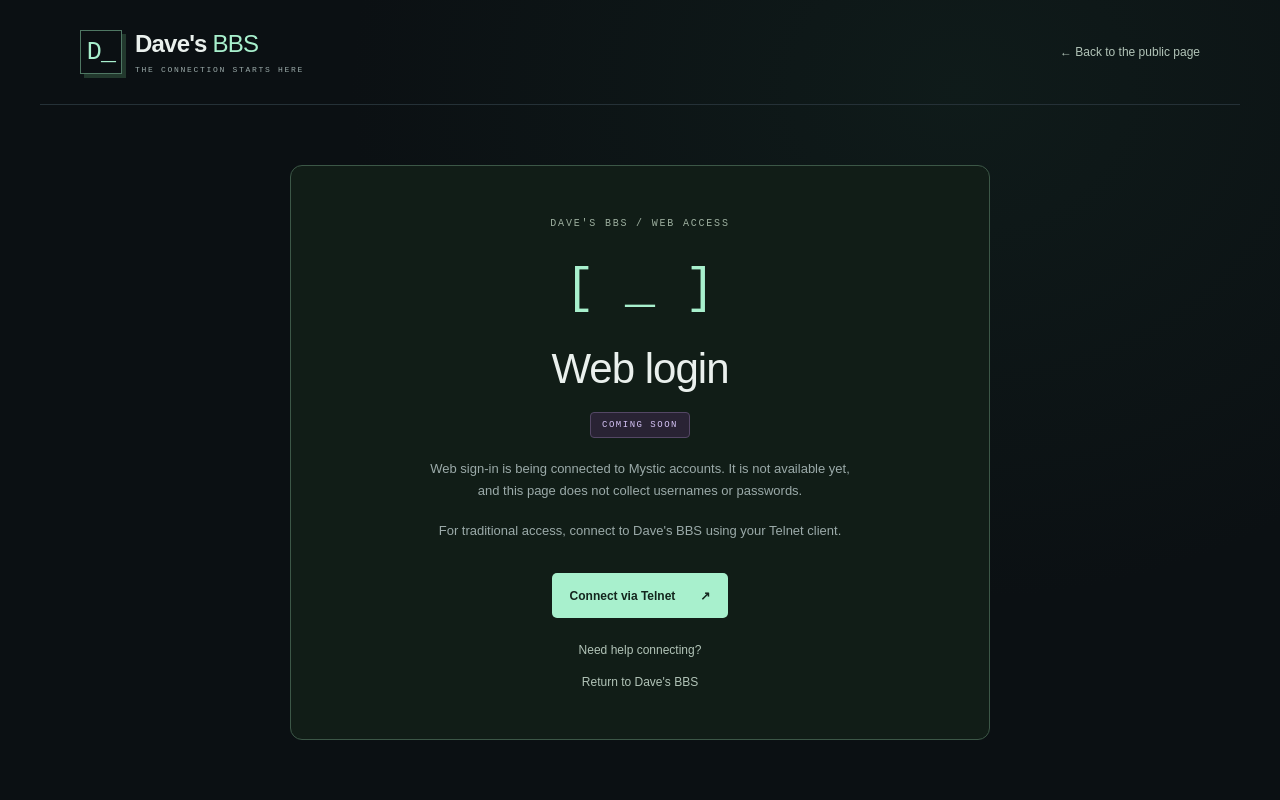
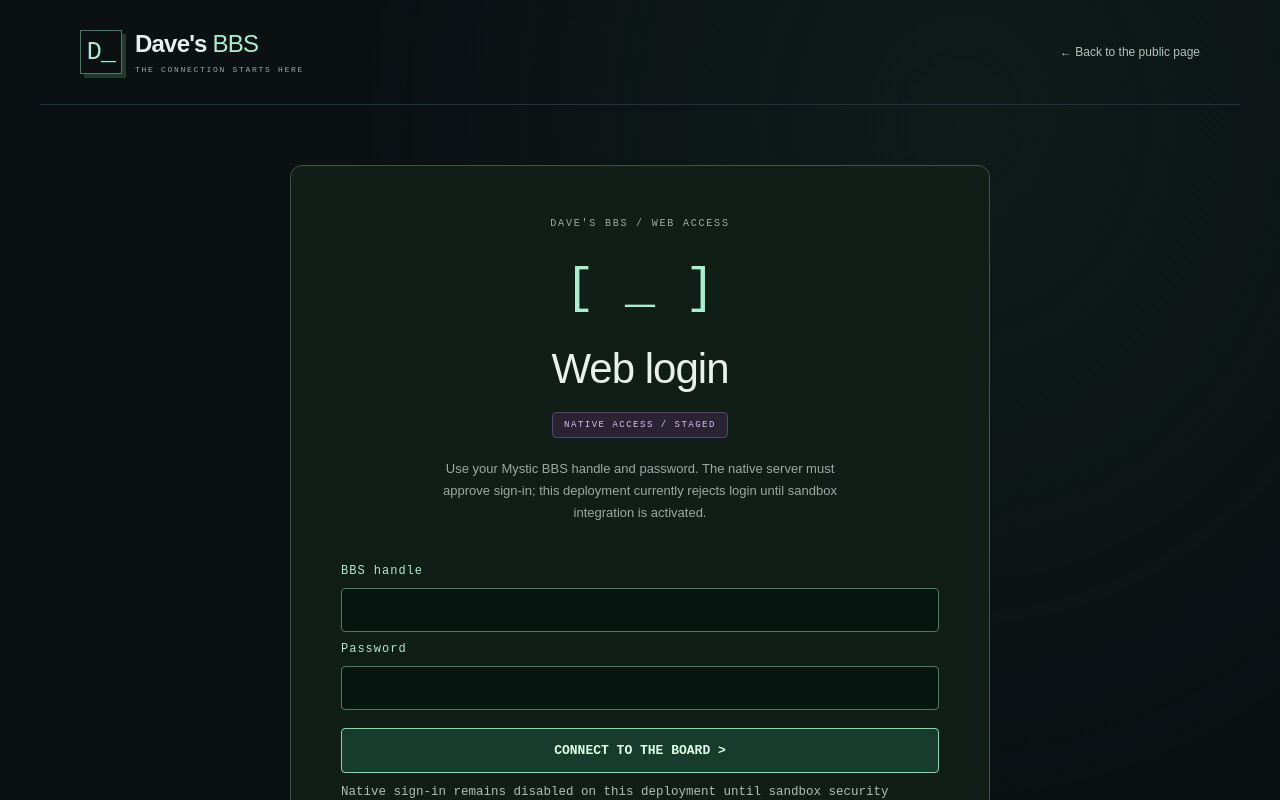
Before and after one commit to javadude334/MysticWeb, a Next.js app: page /login in a window 1280 px wide. Shown: the top 800 px of the page. Built offline with nearby package versions, Linux system fonts and the light colour scheme.

Commit message:
Place staged native credential form on web login page

```diff
--- a/src/app/login/page.tsx
+++ b/src/app/login/page.tsx
@@ -1,6 +1,7 @@
 import type { Metadata } from "next";
 import Link from "next/link";
 import styles from "../public.module.css";
+import { LoginForm } from "./login-form";
 
 export const metadata: Metadata = { title: "Web login" };
 
@@ -20,8 +21,9 @@ export default function Login() {
           <span className={styles.eyebrow}>DAVE&apos;S BBS / WEB ACCESS</span>
           <span className={styles.loginIcon} aria-hidden="true">[ _ ]</span>
           <h1 id="login-title">Web login</h1>
-          <span className={styles.badge}>COMING SOON</span>
-          <p>Web sign-in is being connected to Mystic accounts. It is not available yet, and this page does not collect usernames or passwords.</p>
+          <span className={styles.badge}>NATIVE ACCESS / STAGED</span>
+          <p>Use your Mystic BBS handle and password. The native server must approve sign-in; this deployment currently rejects login until sandbox integration is activated.</p>
+          <LoginForm />
           <p>For traditional access, connect to Dave&apos;s BBS using your Telnet client.</p>
           <a className={styles.primary} href="telnet://davesbbs.com">Connect via Telnet <span aria-hidden="true">↗</span></a>
           <Link className={styles.back} href="/connect">Need help connecting?</Link>
```
